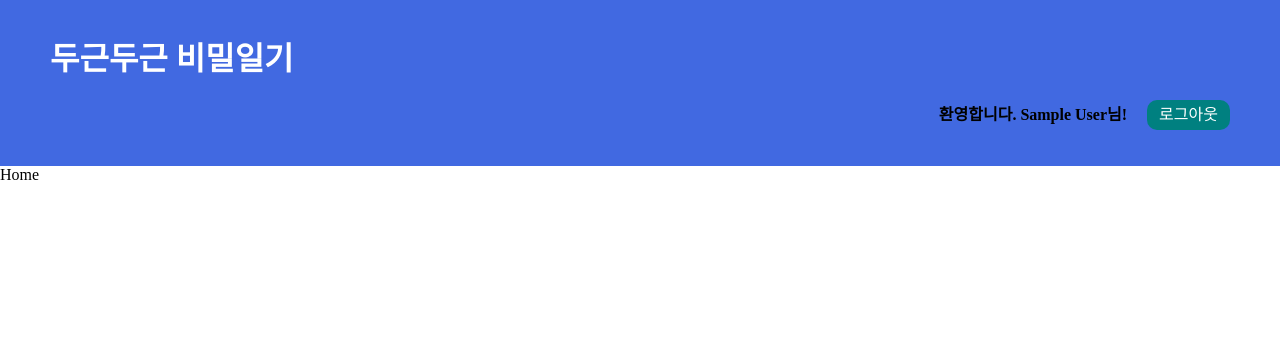
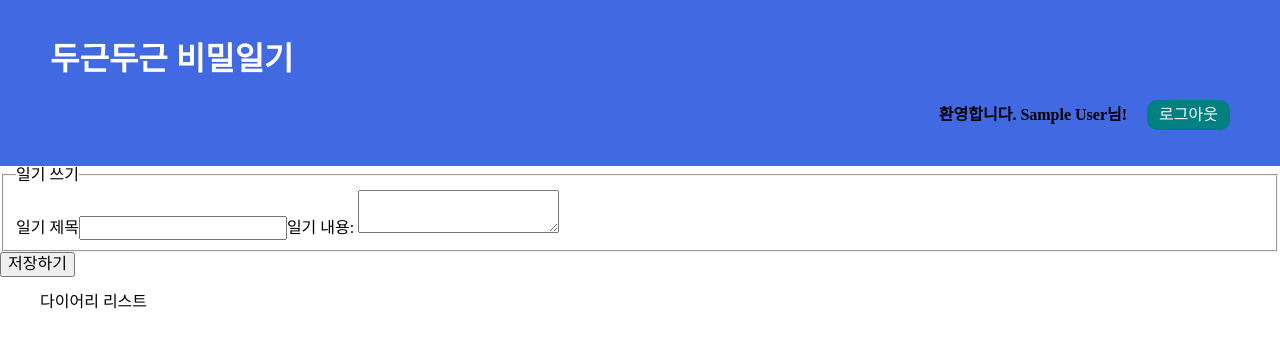
Before and after one commit to sjkymy/my-diary, a React (Create React App) app in the folder my-app/: page / in a window 1280 px wide. Shown: the top 348 px of the page. Built offline with nearby package versions, Linux system fonts and the light colour scheme; no server answers; sample sign-in values are in the browser's storage.

Commit message:
useFirestore 커스텀 훅 완료

```diff
--- a/my-app/src/firebase/config.js
+++ b/my-app/src/firebase/config.js
@@ -1,5 +1,5 @@
 import { initializeApp } from "firebase/app";
-import { getFirestore } from "firebase/firestore";
+import { getFirestore, Timestamp } from "firebase/firestore";
 import { getAuth } from "firebase/auth";
 
 const firebaseConfig = {
@@ -17,5 +17,7 @@ const app = initializeApp(firebaseConfig);
 const appFireStore = getFirestore(app);
 // firestore 인증 초기화
 const appAuth = getAuth();
+// Timestamp 초기화
+const timestamp = Timestamp;
 
-export { getFirestore, appAuth }
+export { getFirestore, appAuth, timestamp }
--- /dev/null
+++ b/my-app/src/pages/Home/DiaryForm.jsx
@@ -0,0 +1,36 @@
+import { useState } from "react"
+
+export default function DiaryForm() {
+
+    const [title, setTitle] = useState("");
+    const [text, setText] = useState("")
+
+    const handleData = (e) => {
+        if (e.target.id === "tit") {
+            setTitle(e.target.value);
+        } else if (e.target.id=== "txt") {
+            setText(e.target.value);
+        }
+    }
+
+    const handlSubmit = (e) => {
+        e.preventDefault();
+        console.log(title, text);
+    }
+
+  return (
+    <>
+        <form onSubmit={handlSubmit}>
+            <fieldset>
+                <legend>일기 쓰기</legend>
+                <label htmlFor="tit">일기 제목</label>
+                <input type="text" id="tit" value={title} required onChange={handleData} />
+
+                <label htmlFor="txt">일기 내용: </label>
+                <textarea type="text" id="txt" value={text} required onChange={handleData} />
+            </fieldset>
+            <button>저장하기</button>
+        </form>
+    </>
+  )
+}
--- a/my-app/src/pages/Home/Home.jsx
+++ b/my-app/src/pages/Home/Home.jsx
@@ -1,7 +1,15 @@
 import styles from "./Home.module.css"
+import DiaryForm from "./DiaryForm"
 
 export default function Home() {
   return (
-    <div>Home</div>
+    <main className={styles.cont}>
+      <aside className={styles.side_menu}>
+        <DiaryForm />
+      </aside>
+      <ul className={styles.content_list}>
+        다이어리 리스트
+      </ul>
+    </main>
   )
 }
```
Also changed, not shown: my-app/src/hooks/useFirestore.jsx (added, +52 -0 lines).
